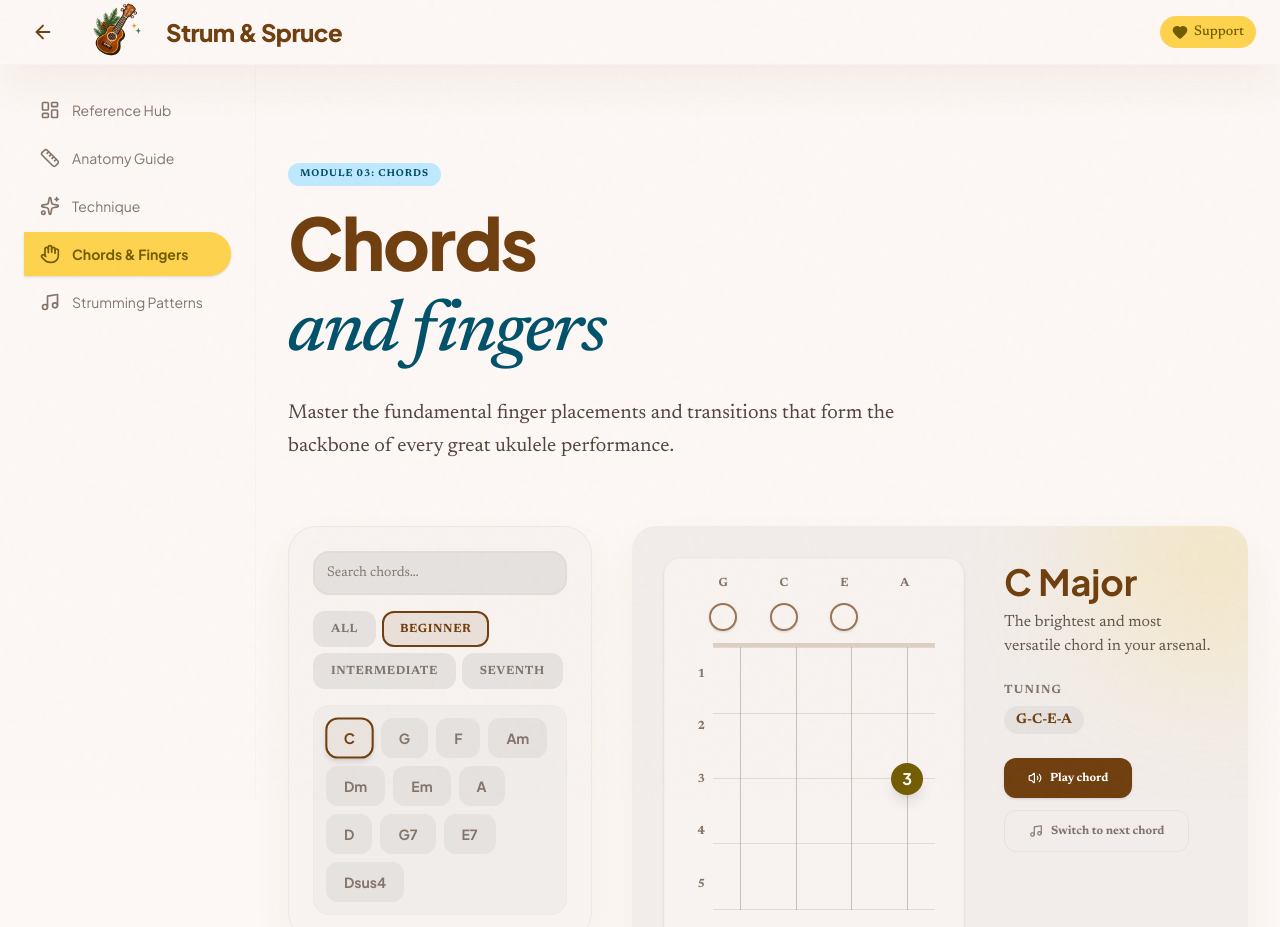
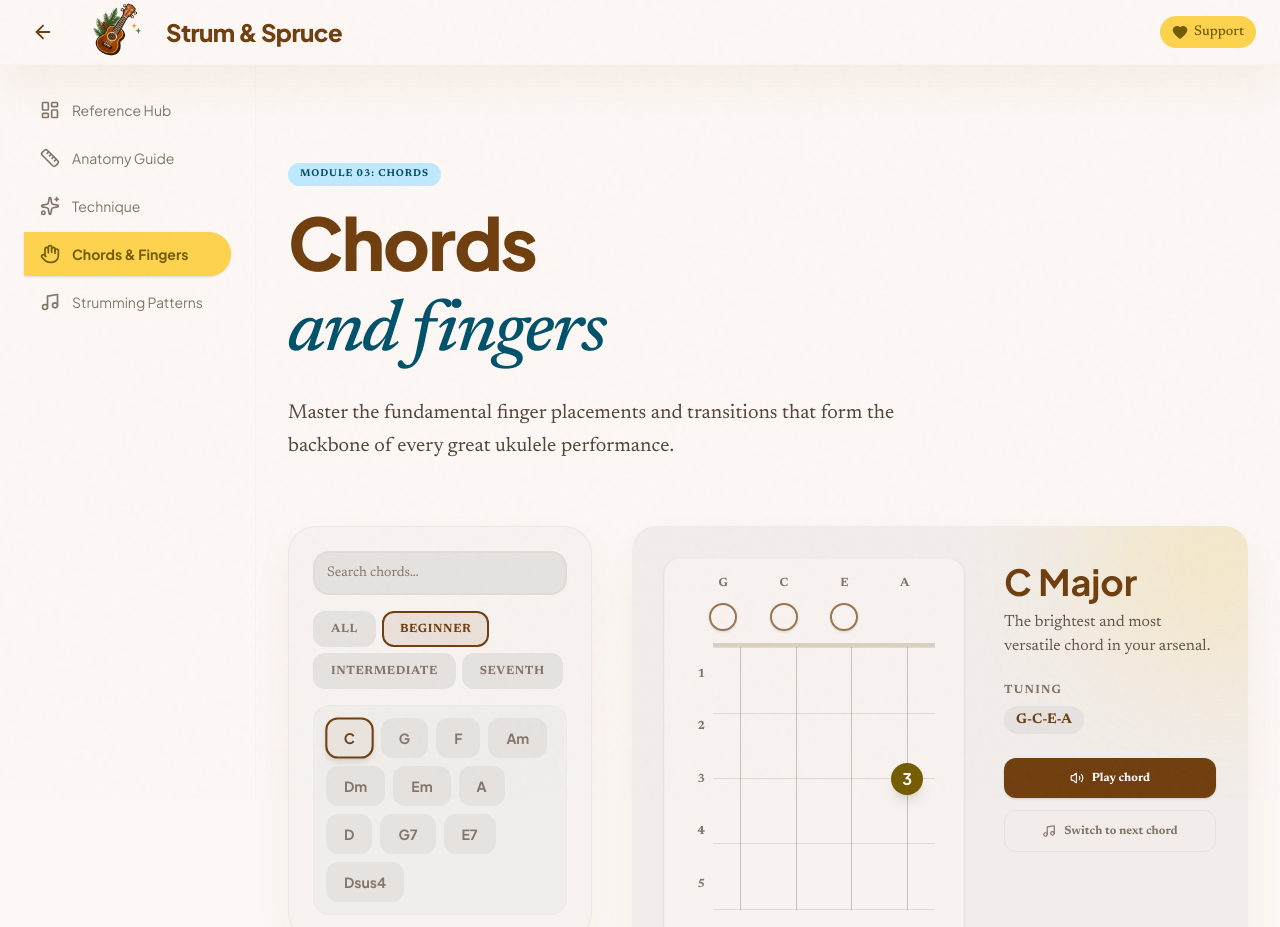
Before and after one commit to DotNetTitan/strum-and-spruce, a React (Vite) app: page /lessons/chord in a window 1280 px wide. Shown: the top 927 px of the page. Built offline with nearby package versions, Linux system fonts and the light colour scheme.

Commit message:
Move positioning of buttons

```diff
--- a/src/pages/ChordsAndFingers.tsx
+++ b/src/pages/ChordsAndFingers.tsx
@@ -100,7 +100,7 @@
                       </div>
                     </div>
                   </div>
-                  <div className="flex flex-wrap gap-3">
+                  <div className="flex flex-col gap-3">
                     <button
                       type="button"
                       onClick={() => playChord(currentChord)}
@@ -113,7 +113,7 @@
                       type="button"
                       disabled={nextChordDisabled}
                       onClick={nextChord}
-                      className="flex items-center justify-center gap-2 rounded-xl border border-outline-variant/30 px-6 py-3 text-center font-label text-xs font-bold text-outline transition-all hover:border-primary hover:bg-surface-container hover:text-primary whitespace-normal disabled:pointer-events-none disabled:opacity-40"
+                      className="flex items-center justify-center gap-2 rounded-xl border border-outline-variant/30 px-6 py-3 text-center font-label text-xs font-bold text-outline transition-all hover:border-primary hover:bg-surface-container hover:text-primary whitespace-nowrap disabled:pointer-events-none disabled:opacity-40"
                     >
                       <Music size={14} className="shrink-0" />
                       Switch to next chord
```
